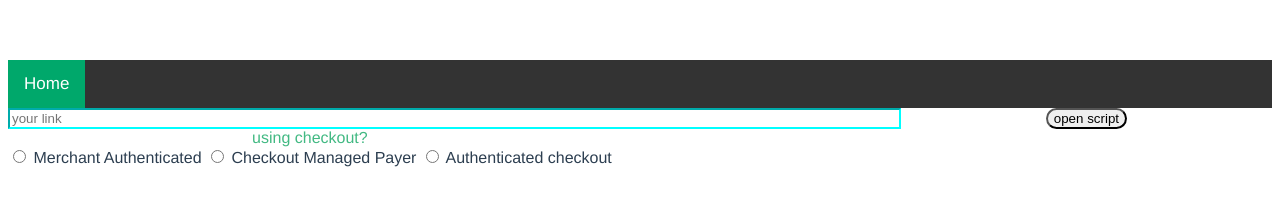
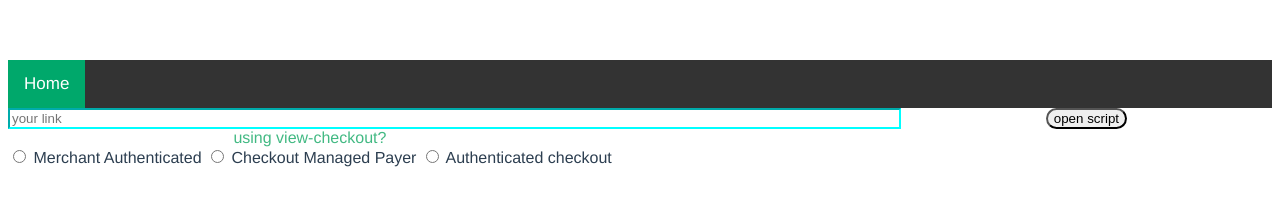
Before and after one commit to sigridbra/dummyShop2.0, a Vue app: page / in a window 1280 px wide. Shown: the top 219 px of the page. Built offline with nearby package versions, Linux system fonts and the light colour scheme.

Commit message:
fixed message for checkout

```diff
--- a/src/components/checkoutOptions.vue
+++ b/src/components/checkoutOptions.vue
@@ -1,7 +1,7 @@
 <template>
   <div>
     <div class="radioButtons" id="radioButtons">
-      <a>using checkout?</a><br />
+      <a>using view-checkout?</a><br />
       <input
         type="radio"
         id="MAC"
```
